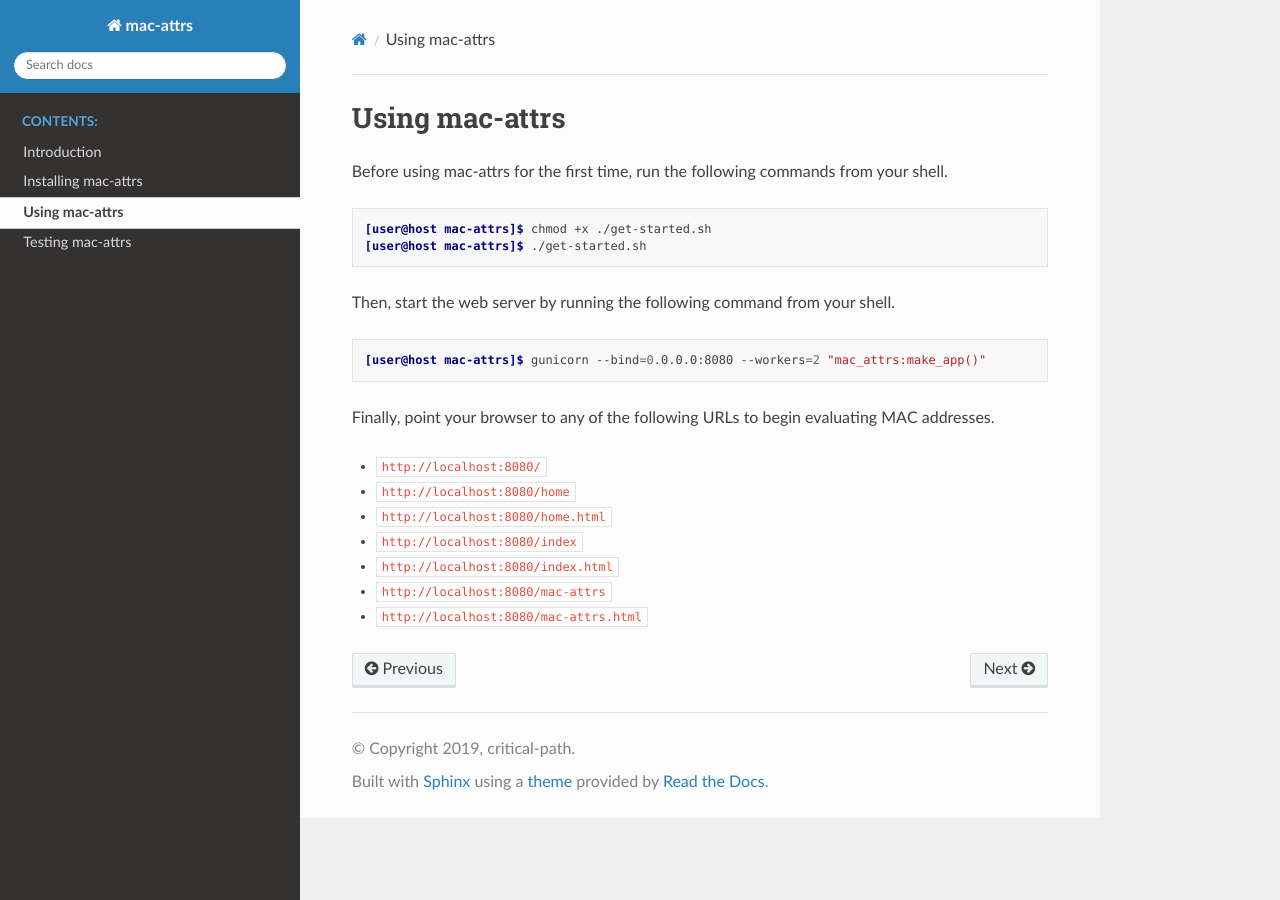
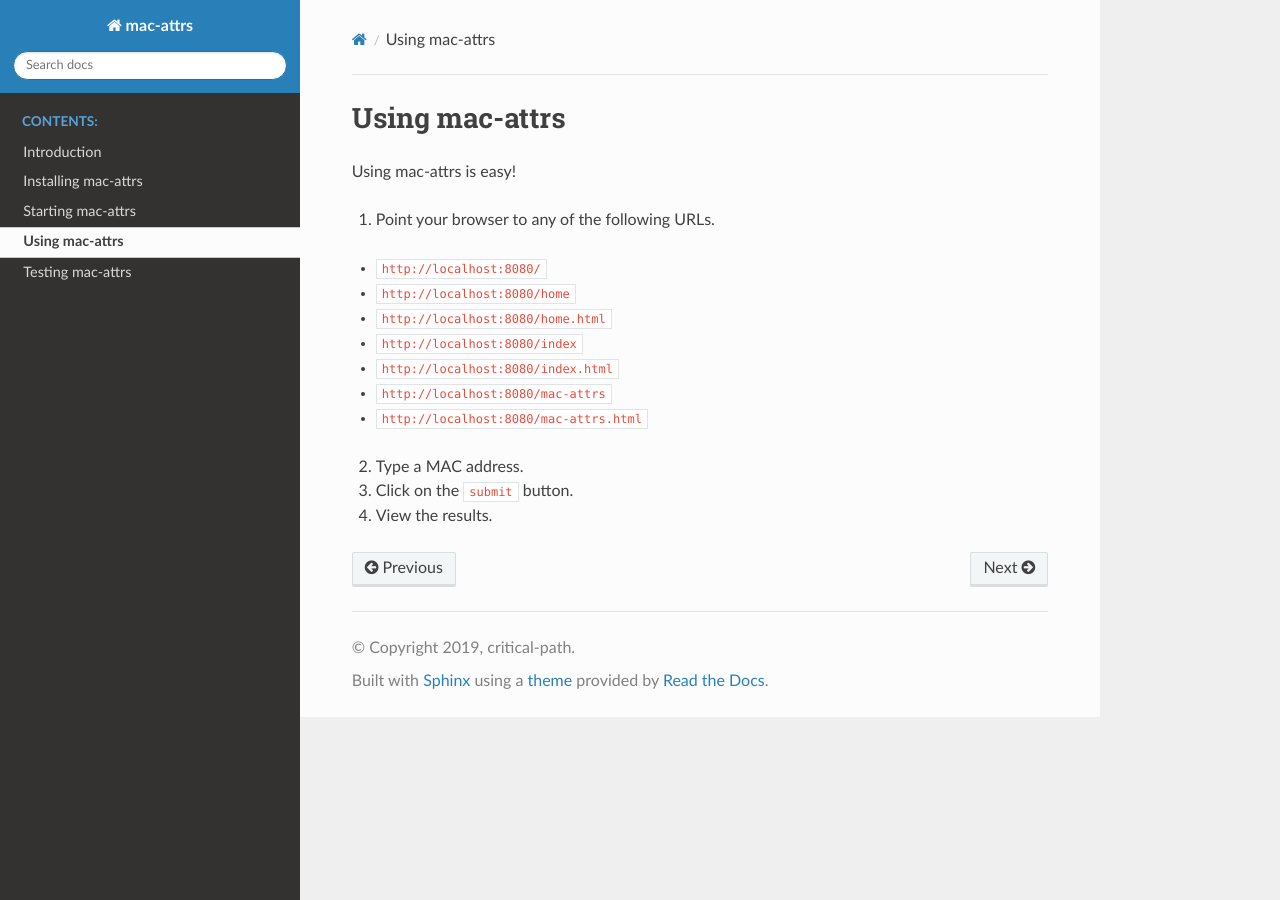
Before and after one commit to critical-path/mac-attrs, a Sphinx documentation site: the page built from docs/use.rst, in a window 1280 px wide. Built offline with Sphinx 7.4.7 and the Read the Docs theme 2.0.0, drawn with Linux system fonts in a browser that asks for light colours.

Commit message:
Update docs.

```diff
--- a/docs/index.rst
+++ b/docs/index.rst
@@ -7,5 +7,6 @@ Welcome to the docs for mac-attrs!
 
    introduction
    install
+   start
    use
    test
--- a/docs/use.rst
+++ b/docs/use.rst
@@ -1,20 +1,9 @@
 Using mac-attrs
 ===============
 
-Before using mac-attrs for the first time, run the following commands from your shell.
+Using mac-attrs is easy!
 
-.. code-block:: console
-
-   [user@host mac-attrs]$ chmod +x ./get-started.sh
-   [user@host mac-attrs]$ ./get-started.sh
-
-Then, start the web server by running the following command from your shell.
-
-.. code-block:: console
-
-   [user@host mac-attrs]$ gunicorn --bind=0.0.0.0:8080 --workers=2 "mac_attrs:make_app()"
-
-Finally, point your browser to any of the following URLs to begin evaluating MAC addresses.
+1. Point your browser to any of the following URLs.
 
 * :code:`http://localhost:8080/`
 * :code:`http://localhost:8080/home`
@@ -23,3 +12,9 @@ Finally, point your browser to any of the following URLs to begin evaluating MAC
 * :code:`http://localhost:8080/index.html`
 * :code:`http://localhost:8080/mac-attrs`
 * :code:`http://localhost:8080/mac-attrs.html`
+
+2. Type a MAC address.
+
+3. Click on the :code:`submit` button.
+
+4. View the results.
```
Also changed, not shown: README.rst (+17 -5 lines), docs/start.rst (added, +15 -0 lines).
